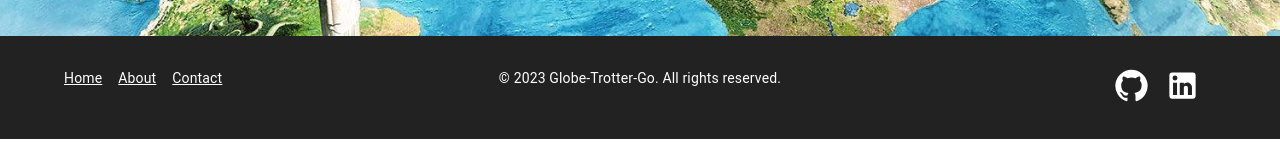
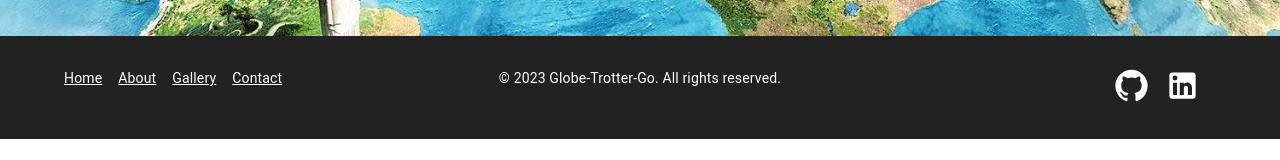
Before and after one commit to ClaudioF9/Globetrotter-Go, a React (Create React App) app: page / in a window 1280 px wide. Shown: the part 612-772 px from the top of the page. Built offline with nearby package versions, Linux system fonts and the light colour scheme.

Commit message:
Links are updated

```diff
--- a/src/components/Contact.js
+++ b/src/components/Contact.js
@@ -19,7 +19,7 @@ const Contact = () => {
         backgroundSize: 'cover',
         height: '500px',
         backgroundPosition: 'center center'
-      }}
+      }} id="contact"
     >
       <Container maxWidth="md" style={{
         padding: '64px',
--- a/src/components/Footer.js
+++ b/src/components/Footer.js
@@ -14,6 +14,9 @@ const Footer = () => {
               </Link>
               <Link href="#about" color="inherit" sx={{ mr: 2 }}>
                 About
+              </Link>
+              <Link href="#gallery" color="inherit" sx={{ mr: 2 }}>
+                Gallery
               </Link>
               <Link href="#contact" color="inherit" sx={{ mr: 2 }}>
                 Contact
```
